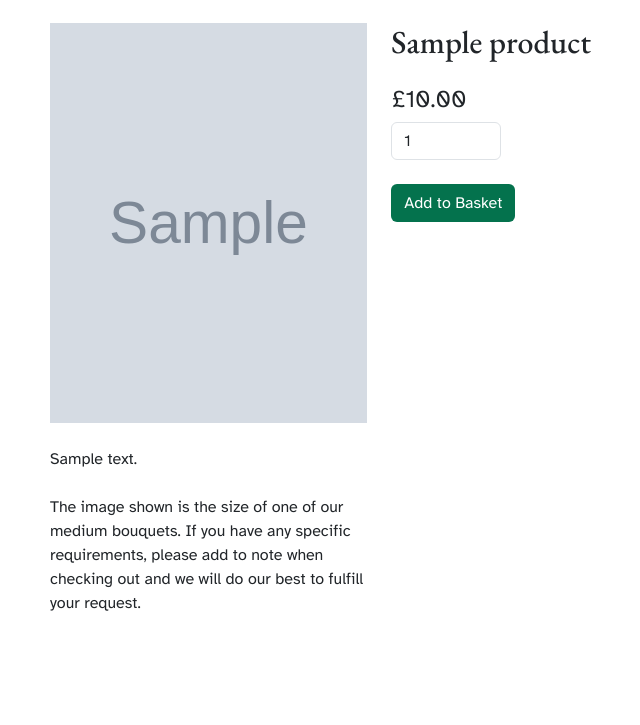
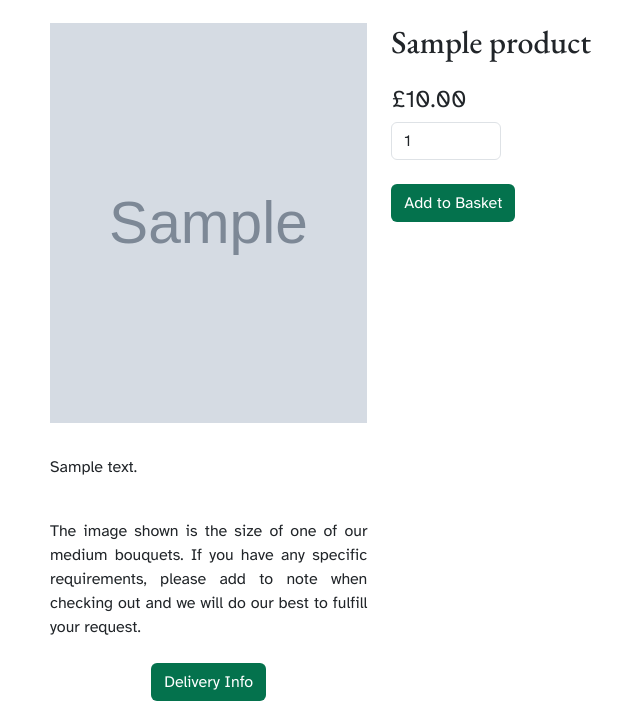
Before and after one commit to kosamad/the-meadow-project, a Django app: template products/templates/products/product_detail.html in a window 1280 px wide. Shown: the part 116-841 px from the top of the page, without its empty margins (90-730 px from the left). Before the commit the page ends 727 px from the top, so only its background shows below. Run offline with Django 3.2, Linux system fonts and the light colour scheme; tables that the repository leaves empty hold one stand-in row (values such as "Sample post"); the template is opened without the code that fills it: values that come from a table or form of the project are taken from there, most other values are stand-ins (such as "Sample title", 1, 10 or a date in 2020); grey boxes marked "Sample" are stand-in pictures; some libraries are stand-ins or nearby versions.

Commit message:
Simple quantity only event form rendered with alterations to product form to match (breadcrumbs and delivery details)

```diff
--- a/products/templates/products/product_detail.html
+++ b/products/templates/products/product_detail.html
@@ -17,7 +17,9 @@
         <nav aria-label="breadcrumb">
             <ol class="breadcrumb">
                 <li class="breadcrumb-item"><a href="{% url 'shop' %}" class="no-link-style">Shop</a></li>
-                <li class="breadcrumb-item active" aria-current="page"><a href="{% url 'shop' %}?category={{ product.category.name }}" class="no-link-style">{{ product.category.name|title }}</a></li>
+                <li class="breadcrumb-item active" aria-current="page"><a
+                        href="{% url 'shop' %}?category={{ product.category.name }}"
+                        class="no-link-style">{{ product.category.name|title }}</a></li>
                 <li class="breadcrumb-item active" aria-current="page">{{ product.friendly_name|title }}</li>
             </ol>
         </nav>
@@ -28,18 +30,63 @@
     <div class="row">
         <!-- Product Image and Description -->
         <div class="col-12 col-md-6 col-lg-4 my-4">
-            <row>
+            <div class="row">
                 <a href="{{ product.image.url }}" target="_blank">
-                    <img src="{{  product.image.url }}" class="shop-img" alt="{{ product.alt_text }}">
+                    <img src="{{  product.image.url }}" class="product-detail-img" alt="{{ product.alt_text }}">
                 </a>
-            </row>
-            <row class="mt-4">
-                <p class="mt-4">{{ product.description }}</p>
-                <p class="mt-4">The image shown is the size of one of our medium bouquets.
+            </div>
+            <div class="row mt-2">
+                <p class="mt-4 text-justify">{{ product.description }}</p>
+                <p class="mt-4 text-justify">The image shown is the size of one of our medium bouquets.
                     If you have any specific requirements, please add to note when checking out and we will do our best
                     to fulfill your request.
                 </p>
-            </row>
+            </div>
+            <div class="row mt-2 text-center">
+                <div class="col">
+                    <!-- Collapsible delivery info button -->
+                    <button class="btn btn-green" data-bs-toggle="collapse" data-bs-target="#deliveryInfo"
+                        aria-expanded="false" aria-controls="deliveryInfo">Delivery Info
+                    </button>
+                    <!-- Collapsible delivery info content -->
+                    <div class="collapse mt-3" id="deliveryInfo">
+                        <div class="card card-body">
+                            <p class="fw-bold d-inline-block"><span>
+                                    <i class="fa fa-solid fa-bicycle"></i>
+                                </span> Delivery Information</p>
+                            <p class="text-justify">
+                                We deliver bouquets, plants, and gifts to postcodes beginning with BS1 to BS6.
+                                Remember to place
+                                your orders before 9:30 PM for next-day delivery (delivery is not available on
+                                Sundays). For
+                                same-day deliveries, please call us at 0117 123 4567 or contact us online with
+                                any
+                                inquiries. We
+                                prioritize eco-friendly delivery methods, using bicycles whenever possible and
+                                our
+                                green,
+                                zero-emission van as a backup.
+                                <p> Spend £{{ free_delivery_threshold }} to get free delivery else delivery is
+                                    calulated at {{ standard_delivery_percentage }}%.</p>
+                            </p>
+                            <p class="fw-bold"><span><i class="fa-solid fa-shop"></i></span> Collection
+                                Information</p>
+                            <p class="text-justify">You can collect your order instore for free (The Meadow Project, Bristol, BS4
+                                3QP) on
+                                your
+                                specified collection date. Note we are open (Tuesday to Friday 10:00-17:00 and
+                                Saturday:
+                                9:00-17:00). Your order will be ready from 10:00 unless otherwsie prearranged.
+                                If
+                                you miss your
+                                collection, and haven’t given us notice, we will be unable to make another
+                                bouquet
+                                for you.</p>
+                        </div>
+                    </div>
+                </div>
+
+            </div>
         </div>
 
         <!-- Product Order Form-->
--- a/static/css/base.css
+++ b/static/css/base.css
@@ -19,6 +19,10 @@ h2, .title-font {
 
 .text-pink{
     color:#DC6874;
+}
+
+.text-justify{
+    text-align: justify;
 }
 
 .no-link-style {
@@ -182,10 +186,17 @@ color: #04724d;}
     font-weight: bold;
 }
 
-/* Shop pages */
-
+/* Shop pages (inc products and events */
 
 .shop-img {
+    display: block;
+    width: 100%;
+    height: 300px;
+    object-fit: cover;
+    object-position: center;
+}
+
+.product-detail-img{
     display: block;
     width: 100%;
     height: 600px;
@@ -221,7 +232,7 @@ padding: 1%;}
   }
 
 @media (max-width: 1298px){
-    .shop-img{
+    .product-detail-img{
         height: 400px;
     }
 }
@@ -237,7 +248,7 @@ padding: 1%;}
 }
 
 @media (max-width: 764px){
-    .shop-img{
+    .product-detail-img{
         height: 500px;
     }
 }
```
Also changed, not shown: events/templates/events/event_detail.html (+47 -34 lines).
